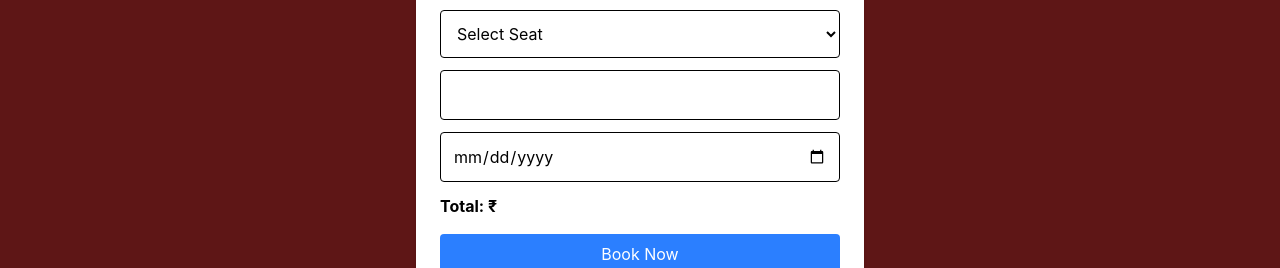
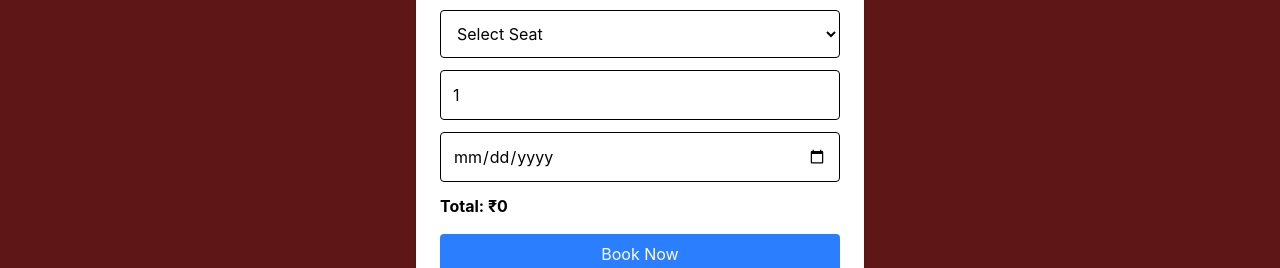
Before and after one commit to elizebeth18/React-Tailwind-MovieTicket-Booking, a React (Vite) app in the folder movie-app/: page /ticketbooking in a window 1280 px wide. Shown: the part 388-656 px from the top of the page. Built offline with nearby package versions, Linux system fonts and the light colour scheme.

Commit message:
usememo to calculate the price of tickets

```diff
--- a/movie-app/src/components/Booking/index.jsx
+++ b/movie-app/src/components/Booking/index.jsx
@@ -1,4 +1,4 @@
-import { useState, useRef } from "react";
+import { useState, useRef, useMemo } from "react";
 import { useSelector } from "react-redux";
 import { useSearchParams } from "react-router-dom";
 
@@ -28,6 +28,18 @@ const TicketBookingForm = () => {
 
     }
 
+    const totalPrice = useMemo(() => {
+
+        const prices = {
+            normal: 200,
+            superior: 300,
+            sofa: 600
+        }
+
+        return prices[seatType] ? prices[seatType] * ticketCount : 0;
+
+    }, [seatType, ticketCount]);
+
     return (
         <div className="max-w-md mx-auto my-6 p-6 bg-white rounded-lg shadow">
 
@@ -43,7 +55,7 @@ const TicketBookingForm = () => {
                 value={name}
                 onChange={(e) => setName(e.target.value)}
                 onKeyDown={(e) => {
-                    if(e.key === "Enter"){
+                    if (e.key === "Enter") {
                         emailRef.current.focus();
                     }
                 }}
@@ -57,12 +69,15 @@ const TicketBookingForm = () => {
                 placeholder="Email" />
 
             <select
-                className="w-full p-3 mb-3 rounded border border-black">
+                className="w-full p-3 mb-3 rounded border border-black"
+                onChange={(e) => { setShowTime(e.target.value); }}
+            >
                 <option value="">Select Show Timings</option>
                 {movie?.showtimes.map(showtime => (<option value={showtime}>{showtime}</option>))}
             </select>
 
             <select
+                onChange={(e) => { setSeatType(e.target.value); }}
                 className="w-full p-3 mb-3 rounded border border-black">
                 <option value="">
                     Select Seat
@@ -83,6 +98,8 @@ const TicketBookingForm = () => {
             <input
                 type="number"
                 min="1"
+                value={ticketCount}
+                onChange={(e) => { setTicketCount(parseInt(e.target.value)) }}
                 className="w-full border p-3 mb-3 rounded"
             />
 
@@ -93,7 +110,7 @@ const TicketBookingForm = () => {
             />
 
             <div className="mb-4 font-bold">
-                Total: ₹
+                Total: ₹{totalPrice}
             </div>
 
             <button
```
